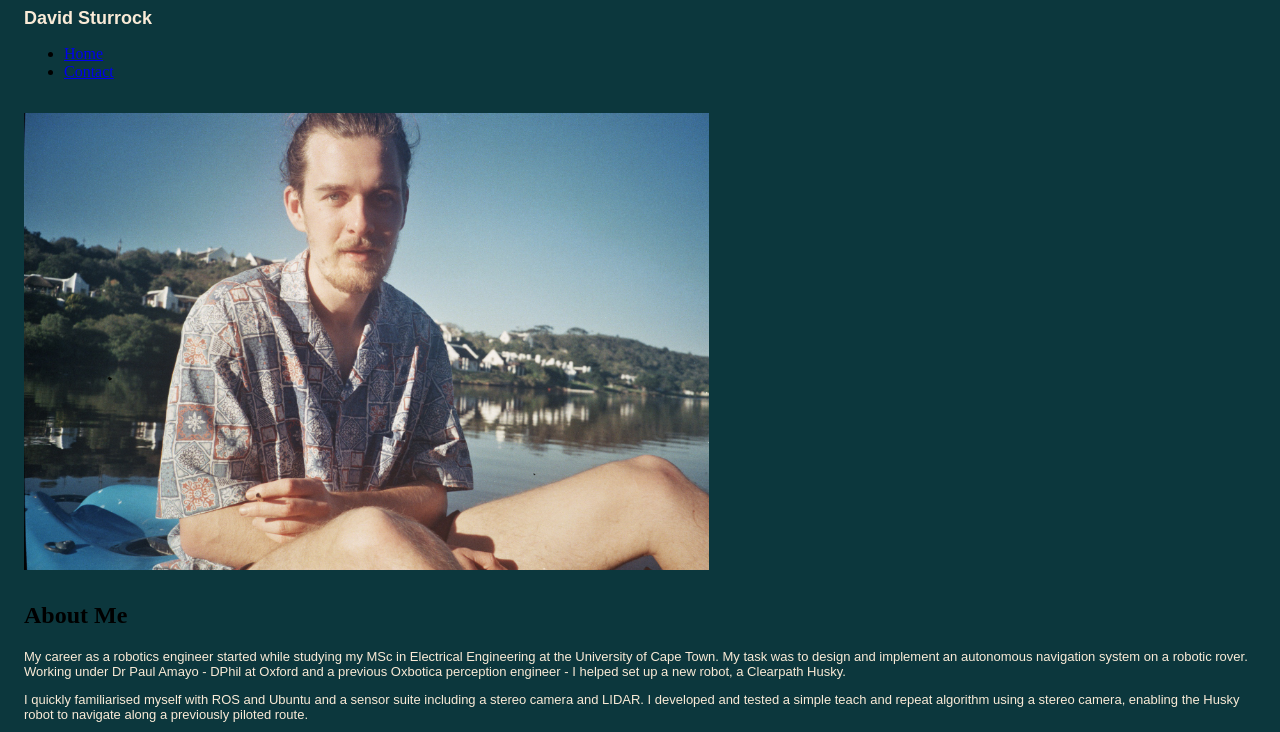
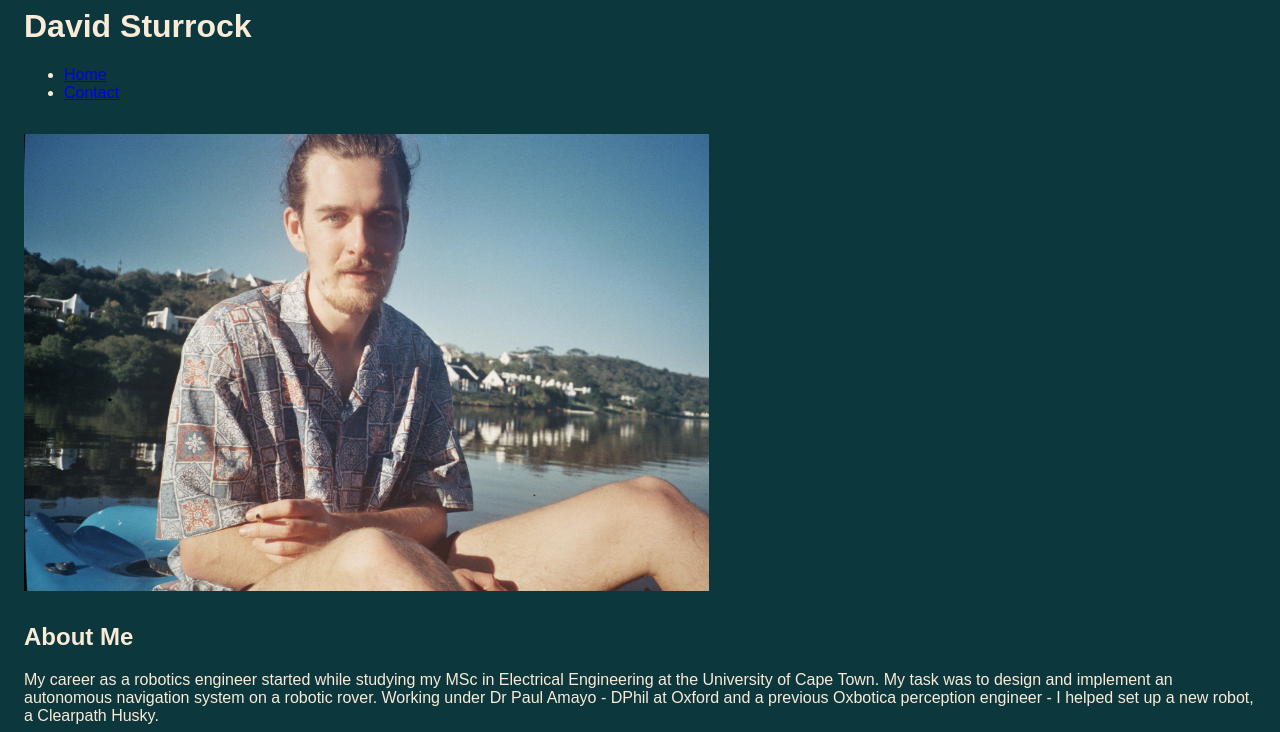
Before and after one commit to davidsturrock/davidsturrock.github.io, a plain HTML site: page index.html in a window 1280 px wide. Shown: the top 732 px of the page. Drawn offline with Linux system fonts and the light colour scheme.

Commit message:
Link stylesheet

```diff
--- a/styles.css
+++ b/styles.css
@@ -12,15 +12,6 @@ html {
   }
   body {
     background-color: rgb(12, 55, 61);
-  }
-
-  h1{
     color: antiquewhite;
     font-family: Arial, Helvetica, sans-serif;
-    font-size: large;
   }
-  p {
-    color: antiquewhite;
-    font-family: Arial, Helvetica, sans-serif;
-    font-size: small;
-  }
```
Also changed, not shown: contact/index.html (+7 -0 lines).
